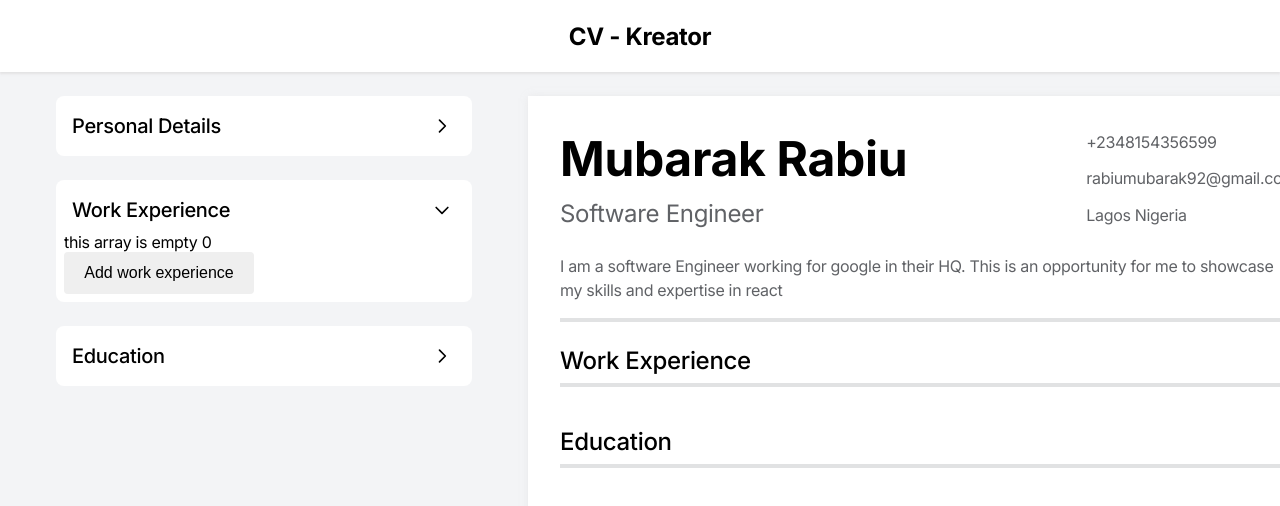
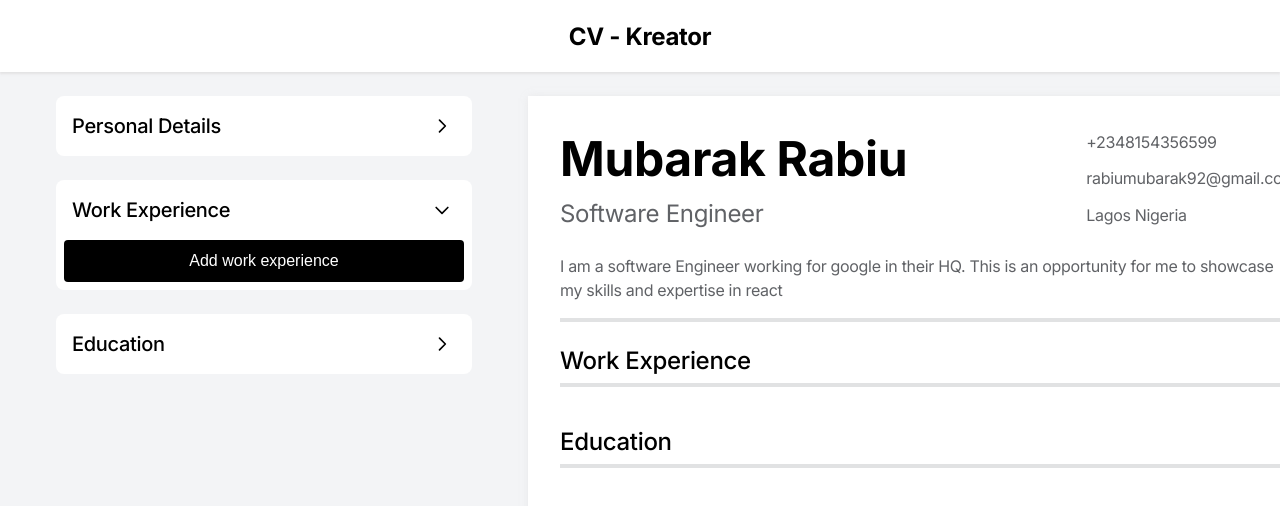
Before and after one commit to mubzie/cv-project, a React (Create React App) app: page / in a window 1280 px wide. Both pictures are taken after a click on the element 442 px from the left and 210 px from the top of the page. Shown: the top 506 px of the page. Built offline with nearby package versions, Linux system fonts and the light colour scheme.

Commit message:
styled add new button

```diff
--- a/src/components/formComponentWorkExp.js
+++ b/src/components/formComponentWorkExp.js
@@ -148,10 +148,10 @@ class WorkExperience extends Component {
         {showForm && (
           <>
             {this.state.workExperiences.length === 0 && (
-              <div>
-                <div>
+              <div className="work-exp-list">
+                {/* <div>
                   this array is empty {this.state.workExperiences.length}
-                </div>
+                </div> */}
                 <button className="add-new-button" onClick={this.displayForm}>
                   {" "}
                   Add work experience{" "}
--- a/src/styles/App.css
+++ b/src/styles/App.css
@@ -85,6 +85,11 @@ body {
   font-weight: 500;
   cursor: pointer;
   width: 400px;
+  /* margin-bottom: 8px; */
+}
+
+.work-exp-list {
+  margin-top: 8px;
 }
 
 div.icon {
@@ -162,6 +167,14 @@ button {
   /* color: #fff; */
   cursor: pointer;
   width: 190px;
+}
+
+button.add-new-button {
+  font-size: var(--font-size-xsmall);
+  font-weight: 500;
+  width: 100%;
+  background-color: #000;
+  color: #fff;
 }
 
 .btn-title {
```
